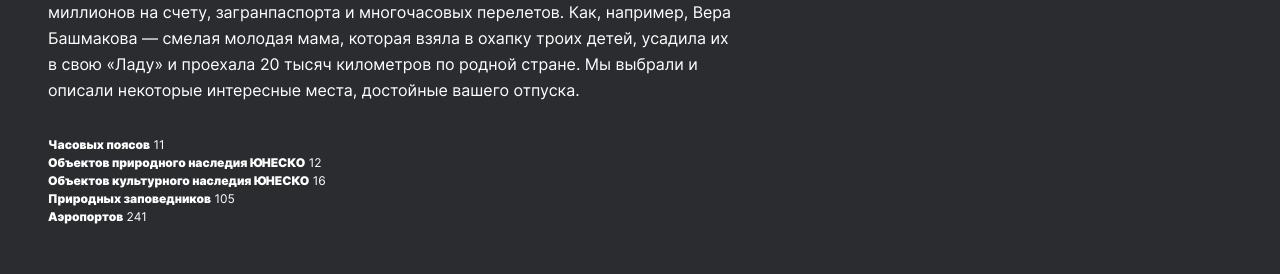
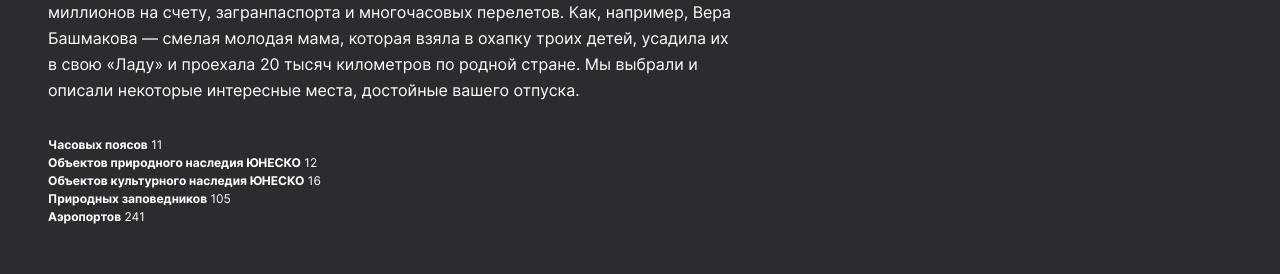
Before and after one commit to Bienen-Wolf/russian-travel, a plain HTML site: page index.html in a window 1280 px wide. Shown: the part 840-1114 px from the top of the page. Drawn offline with Linux system fonts and the light colour scheme.

Commit message:
Update intro__span.css

```diff
--- a/blocks/intro/__span/intro__span.css
+++ b/blocks/intro/__span/intro__span.css
@@ -1,3 +1,3 @@
 .intro__span {
-    font-weight: 900;
+    font-weight: bold;
 }
```
